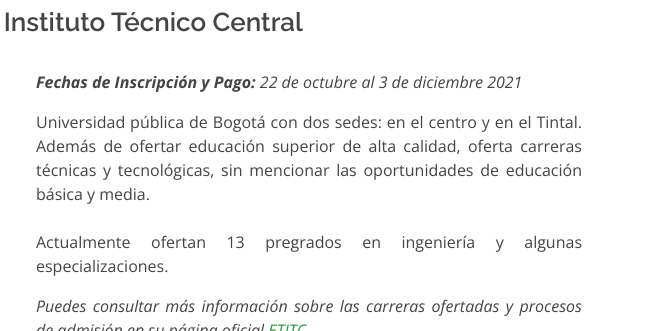
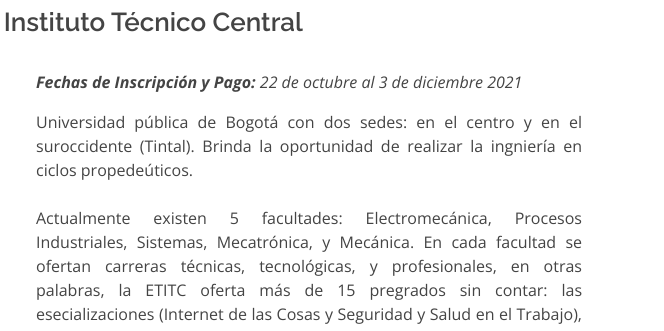
Before and after one commit to saguileran/Aprender, a plain HTML site: page index.html in a window 1280 px wide. Both pictures are taken after a click on the link "ETITC". Shown: the part 2833-3164 px from the top of the page, 616-1280 px from the left. Drawn offline with nearby package versions, Linux system fonts and the light colour scheme; a script that the page names is missing.

Commit message:
Update index.html

```diff
--- a/index.html
+++ b/index.html
@@ -507,9 +507,9 @@
               <br><b>Fechas de Inscripción y Pago: </b> 22 de octubre al 3 de diciembre 2021
             </p>
             <p style="text-align:justify;">
-              Universidad pública de Bogotá con dos sedes: en el centro y en el Tintal. Además de ofertar educación superior de alta calidad, oferta carreras técnicas y tecnológicas, sin mencionar las oportunidades de educación básica y media.
+              Universidad pública de Bogotá con dos sedes: en el centro y en el suroccidente (Tintal). Brinda la oportunidad de realizar la ingniería en ciclos propedeúticos.
               <br> <br>
-              Actualmente ofertan 13 pregrados en ingeniería y algunas especializaciones.
+              Actualmente existen 5 facultades: Electromecánica, Procesos Industriales, Sistemas, Mecatrónica, y Mecánica. En cada facultad se ofertan carreras técnicas, tecnológicas, y profesionales, en otras palabras, la ETITC oferta más de 15 pregrados sin contar: las esecializaciones (Internet de las Cosas y Seguridad y Salud en el Trabajo), el pograma de convenio con la Universidad Pedagógica Nacional (Licenciatura en Tecnología), y el Bachillerato Técnico Industrial.
             </p>
 
             <p class="fst-italic" style="text-align:justify;">
```
